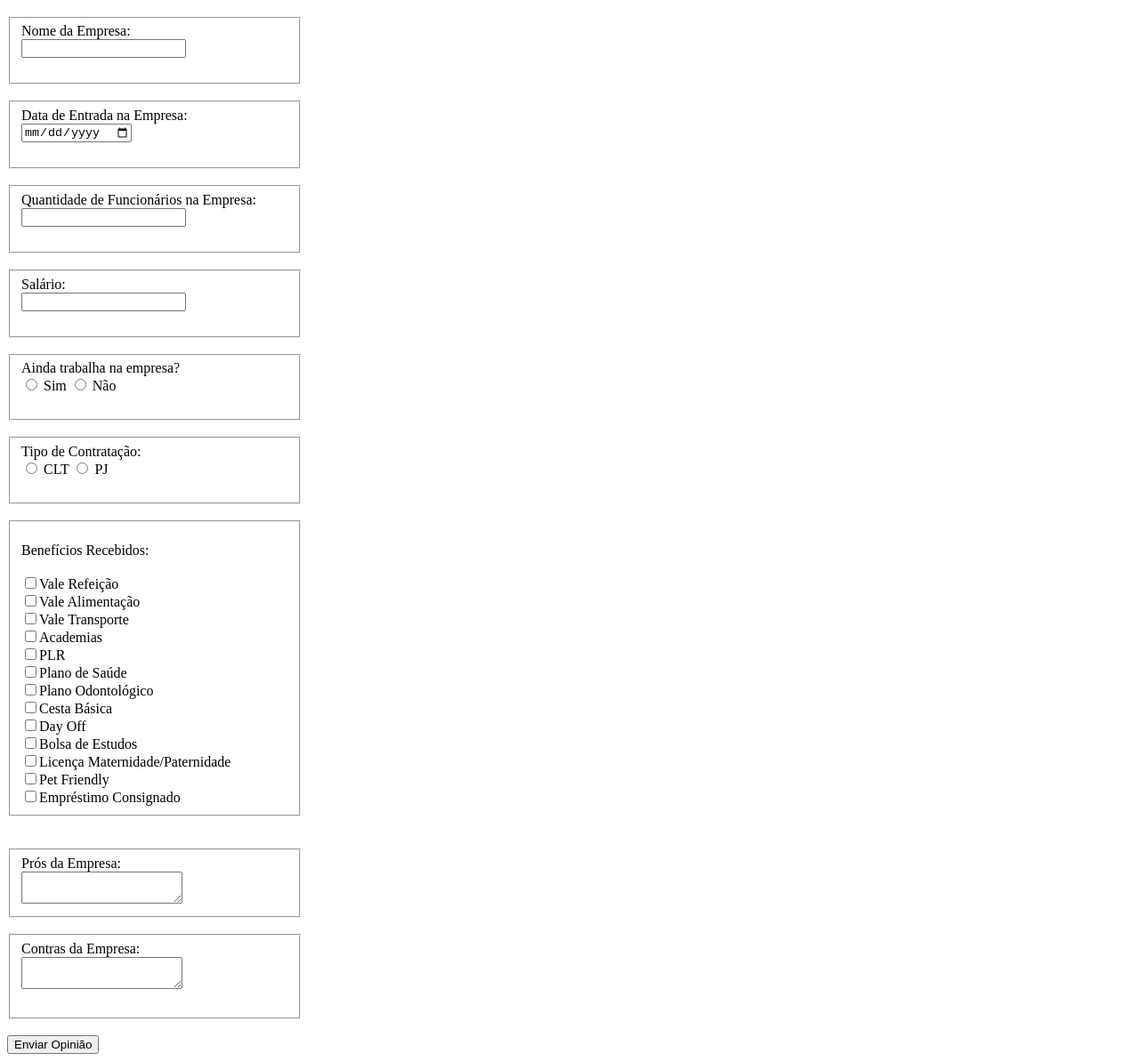
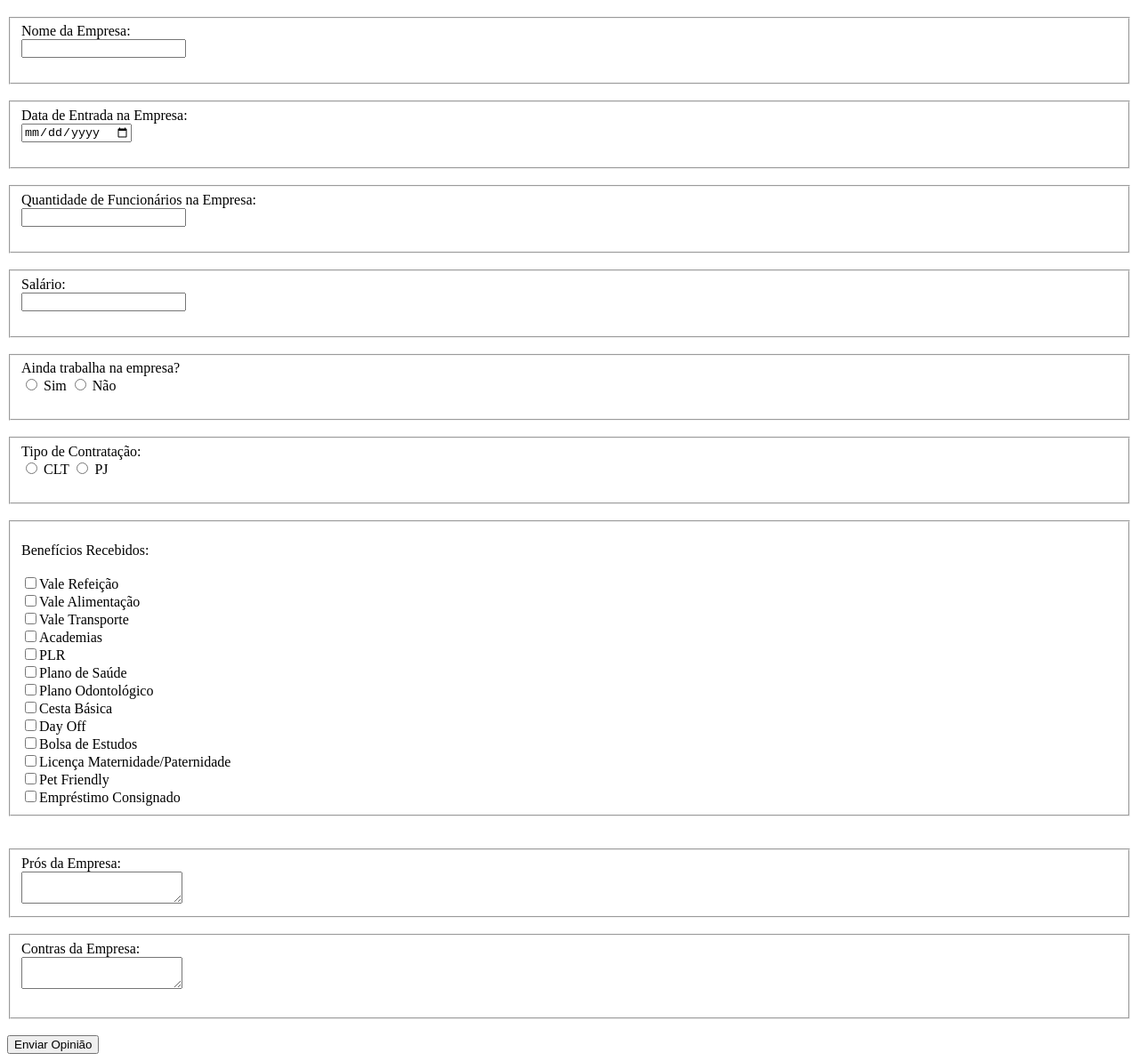
Before and after one commit to lucas-candeias/DEV_WEBIOS_2024, a plain HTML site: page HTML/HTML-07-Form/index-casa.html.html in a window 1280 px wide. Shown: the part 61-1254 px from the top of the page at 89% size. Drawn offline with Linux system fonts and the light colour scheme.

Commit message:
Aula 07 exercicio casa

```diff
--- a/HTML/HTML-07-Form/exercicios/exercicio-formulario07.html
+++ b/HTML/HTML-07-Form/index-casa.html.html
@@ -8,38 +8,38 @@
 <body>
 
         <h1>Formulário de Opinião sobre a Empresa</h1>
-        <fieldset style="width: 300px;">
+        <fieldset>
             <form action="">
             <label for="nome_empresa">Nome da Empresa:</label><br>
             <input type="text" id="nome_empresa" name="nome_empresa" required><br><br>
         </fieldset><br>
-        <fieldset style="width: 300px;">
+        <fieldset style=>
             <label for="data_entrada">Data de Entrada na Empresa:</label><br>
             <input type="date" id="data_entrada" name="data_entrada" required><br><br>
         </fieldset><br>
-        <fieldset style="width: 300px;">
+        <fieldset style=>
             <label for="quantidade_funcionarios">Quantidade de Funcionários na Empresa:</label><br>
             <input type="number" id="quantidade_funcionarios" name="quantidade_funcionarios" required><br><br>
         </fieldset><br>
-        <fieldset style="width: 300px;">
+        <fieldset style=>
             <label for="salario">Salário:</label><br>
             <input type="number" id="salario" name="salario" required><br><br>
         </fieldset><br>
-        <fieldset style="width: 300px;">
+        <fieldset style=>
             <label for="ainda_na_empresa">Ainda trabalha na empresa?</label><br>
             <input type="radio" id="ainda_na_empresa_sim" name="ainda_na_empresa" value="sim" required>
             <label for="ainda_na_empresa_sim">Sim</label>
             <input type="radio" id="ainda_na_empresa_nao" name="ainda_na_empresa" value="nao">
             <label for="ainda_na_empresa_nao">Não</label><br><br>
         </fieldset><br>
-        <fieldset style="width: 300px;">
+        <fieldset style=>
             <label for="tipo_contratacao">Tipo de Contratação:</label><br>
             <input type="radio" id="tipo_contratacao_clt" name="tipo_contratacao" value="CLT" required>
             <label for="tipo_contratacao_clt">CLT</label>
             <input type="radio" id="tipo_contratacao_pj" name="tipo_contratacao" value="PJ">
             <label for="tipo_contratacao_pj">PJ</label><br><br>
         </fieldset><br>
-        <fieldset style="width: 300px;" id="beneficios" name="beneficios[]"multiple><br>
+        <fieldset id="beneficios" name="beneficios[]"multiple><br>
             <label for="beneficios">Benefícios Recebidos:</label><br><br>
             <input type="checkbox" value="vale_refeicao">Vale Refeição</input><br>
             <input type="checkbox" value="vale_alimentacao">Vale Alimentação</input><br>
@@ -55,11 +55,11 @@
             <input type="checkbox" value="pet_friendly">Pet Friendly</input><br>
             <input type="checkbox" value="emprestimo_consignado">Empréstimo Consignado</input><br>
         </fieldset><br><br>
-        <fieldset  style="width: 300px;">
+        <fieldset>
             <label for="pros_empresa">Prós da Empresa:</label><br>
             <textarea id="pros_empresa" name="pros_empresa"></textarea>
         </fieldset><br>
-        <fieldset  style="width: 300px;">
+        <fieldset>
             <label for="contras_empresa">Contras da Empresa:</label><br>
             <textarea id="contras_empresa" name="contras_empresa"></textarea><br><br>
         </fieldset><br>
```
